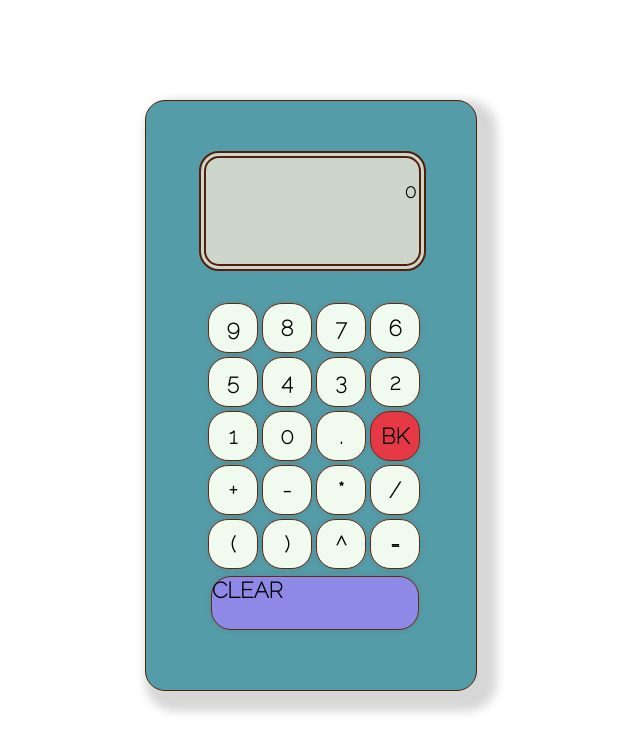
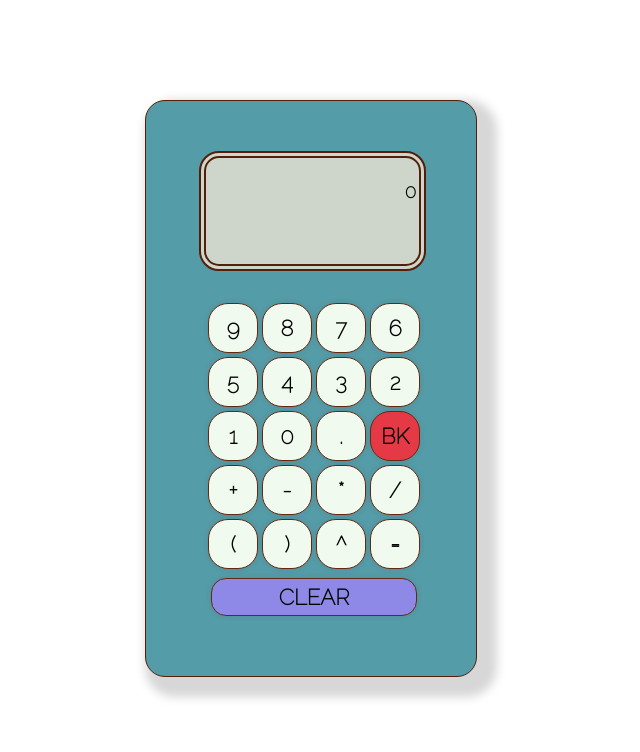
Before and after one commit to VPilipenko334/GoSchoolBox-coding-challenge, a React (Create React App) app: page / in a window 1280 px wide. Shown: the top 752 px of the page, without its empty margins (329-969 px from the left). Built offline with nearby package versions, Linux system fonts and the light colour scheme.

Commit message:
clear works

```diff
--- a/src/App.js
+++ b/src/App.js
@@ -1,7 +1,6 @@
 import React from "react";
 import Button from "./components/button";
 import BackButton from "./components/back_button";
-import ClearButton from "./components/clear_button";
 import Result from "./components/result";
 import Input from './components/input';
 import "./stylesheets/calculator.css"
@@ -21,12 +20,29 @@ class App extends React.Component {
     };
   }
 
+  setNum1(e) {
+    const num1 = e.target.value ? parseInt(e.target.value) : ""
+    this.setState( { num1 });
+  }
+
+  setNum2(e) {
+    const num2 = e.target.value ? parseInt(e.target.value) : ""
+    this.setState( { num2 })
+  }
+
+
   updateValues = (value) => {
     this.setState({ input: this.state.input + value });
   }
 
-  allClear = () => {
-    this.setState({ input: "" })
+  allClear = (e) => {
+    e.preventDefault();
+    this.setState({
+      input: "",
+      num1: "",
+      num2: "",
+      result: ""
+    })
   }
 
   goBack = () => {
@@ -64,7 +80,7 @@ class App extends React.Component {
                 <Button handleClick={this.updateValues}>1</Button>
                 <Button handleClick={this.updateValues}>0</Button>
                 <Button handleClick={this.updateValues}>.</Button>
-                <BackButton className="back-button" handleClick={this.goBack}>BK</BackButton>
+                <BackButton handleClick={this.goBack}>BK</BackButton>
               </div>
 
               <div className="numbers">
@@ -79,8 +95,8 @@ class App extends React.Component {
 
               </div>
 
-              <div className="clear-button">
-                <ClearButton onClick={() => this.allClear}>CLEAR</ClearButton>
+              <div className="clear-button-wrapper">
+                    <button className="clear-button" onClick={this.allClear}>CLEAR</button>
                 <br/>
               </div>
 
--- a/src/components/clear_button.js
+++ /dev/null
@@ -1,13 +0,0 @@
-import React from "react";
-
-class ClearButton extends React.Component {
-    render() {
-        return (
-            <div>
-                {this.props.children}
-            </div>
-        )
-    }
-}
-
-export default ClearButton;
--- a/src/components/input.js
+++ b/src/components/input.js
@@ -1,7 +1,6 @@
 import React from "react";
 
 class Input extends React.Component {
-
     render() {
         return (
             <div className="input-wrapper">
--- a/src/stylesheets/button.css
+++ b/src/stylesheets/button.css
@@ -46,9 +46,23 @@ button:hover {
     max-width: 80%;
 }
 
-.operator {
+/* .operator-button {
     background-color: #f8961e;
-}
+    justify-content: center;
+    text-decoration: none;
+    appearance: none;
+    outline: none;
+    height: 50px;
+    width: 50px;
+    padding: 10px;
+    margin: 2px;
+    font-size: 22px;
+    cursor: pointer;
+    transition: 0.2s;
+    border: 1px solid #642A11;
+    border-radius: 20px;
+    box-shadow: 0px 0px 5px 0px rgba(95, 95, 95, 0.247);
+} */
 
 .back-button {
     background-color: #e63946;
@@ -66,13 +80,12 @@ button:hover {
     border: 1px solid #642A11;
     border-radius: 20px;
     box-shadow: 0px 0px 5px 0px rgba(95, 95, 95, 0.247);
-
 }
 
 .clear-button {
-    margin-top: 5px;
+    margin-top: 7px;
     border: 1px solid #642A11;
-    border-radius: 20px;
+    border-radius: 15px;
     justify-content: center;
     align-items: center;
     width: 206px;
@@ -84,4 +97,5 @@ button:hover {
     transition: 0.2s;
     box-shadow: 0px 0px 5px 0px rgba(95, 95, 95, 0.247);
     background-color: #8e88e7;
+    padding: 5px;
 }
```
